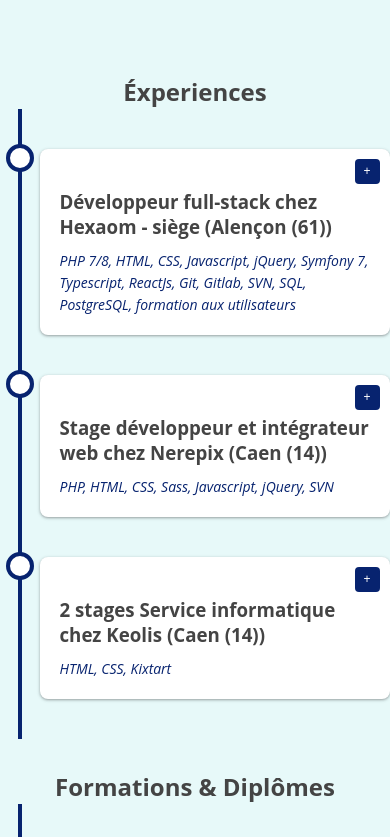
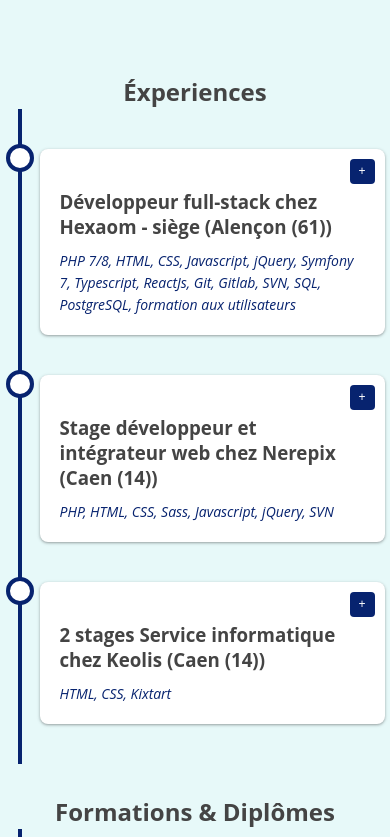
Before and after one commit to timotheecotrel/cv, a React (Create React App) app: page / in a window 390 px wide. Shown: the part 920-1757 px from the top of the page. Built offline with nearby package versions, Linux system fonts and the light colour scheme.

Commit message:
petite modif de css dans la timeline

```diff
--- a/src/styles/timeline.scss
+++ b/src/styles/timeline.scss
@@ -101,6 +101,7 @@
 
     }
     &-item{
+      padding: 20px 25px 20px 20px;
       &-left, &-right{
         left: 5%;
         &::after {
```
Also changed, not shown: 9 other files (tests, documents, lock files or other folders).
